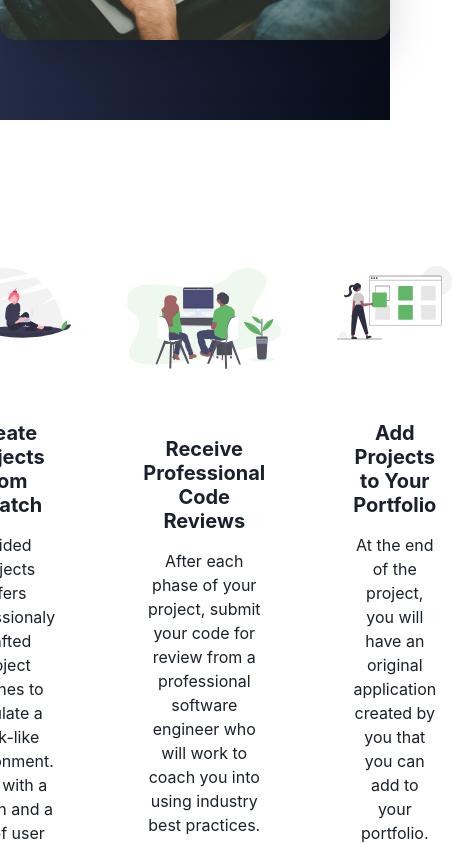
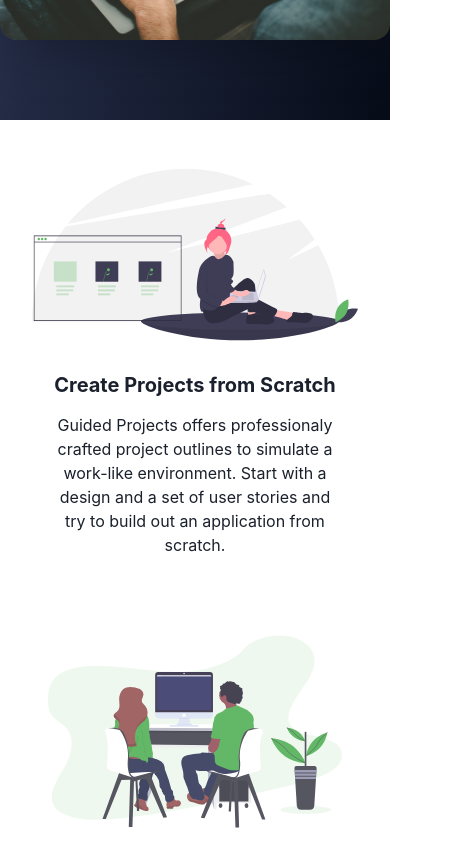
Before and after one commit to guidedprojects-dev/guided-projects-website-v2, a Next.js app: page / in a window 390 px wide. Shown: the part 800-1644 px from the top of the page, 452 px wide, since content can reach past the window. Built offline with nearby package versions, Linux system fonts and the light colour scheme.

Commit message:
fix responsiveness for feature section

```diff
--- a/components/FeatureSection.js
+++ b/components/FeatureSection.js
@@ -1,11 +1,21 @@
-import { Box, Grid, Container, Heading, Image, Text } from "@chakra-ui/react";
+import {
+  Box,
+  Center,
+  SimpleGrid,
+  Container,
+  Heading,
+  Image,
+  Text,
+} from "@chakra-ui/react";
 
 function FeatureSection() {
   return (
-    <Container maxW={"container.xl"} centerContent p={20} colorScheme="primary">
-      <Grid templateColumns="repeat(3, 1fr)" gap={10}>
+    <Container maxW={"container.xl"} p={8} colorScheme="primary">
+      <SimpleGrid columns={{ sm: 1, md: 2, lg: 3 }} gap={10}>
         <Box w="100%">
-          <Image src="web-development.svg" h={205} />
+          <Center>
+            <Image src="web-development.svg" h={205} />
+          </Center>
           <Box p={4} centerContent>
             <Heading as="h2" size="md" mb={4} align="center">
               Create Projects from Scratch
@@ -18,7 +28,9 @@ function FeatureSection() {
           </Box>
         </Box>
         <Box w="100%" centerContent p={4}>
-          <Image src="pair-program.svg" h={205} />
+          <Center>
+            <Image src="pair-program.svg" h={205} />
+          </Center>
           <Box p={4} centerContent>
             <Heading as="h2" size="md" mb={4} align="center">
               Receive Professional Code Reviews
@@ -31,7 +43,9 @@ function FeatureSection() {
           </Box>
         </Box>
         <Box w="100%">
-          <Image src="portfolio.svg" h={205} />
+          <Center>
+            <Image src="portfolio.svg" h={205} />
+          </Center>
           <Box p={4} centerContent>
             <Heading as="h2" size="md" mb={4} align="center">
               Add Projects to Your Portfolio
@@ -43,7 +57,7 @@ function FeatureSection() {
             </Text>
           </Box>
         </Box>
-      </Grid>
+      </SimpleGrid>
     </Container>
   );
 }
```
